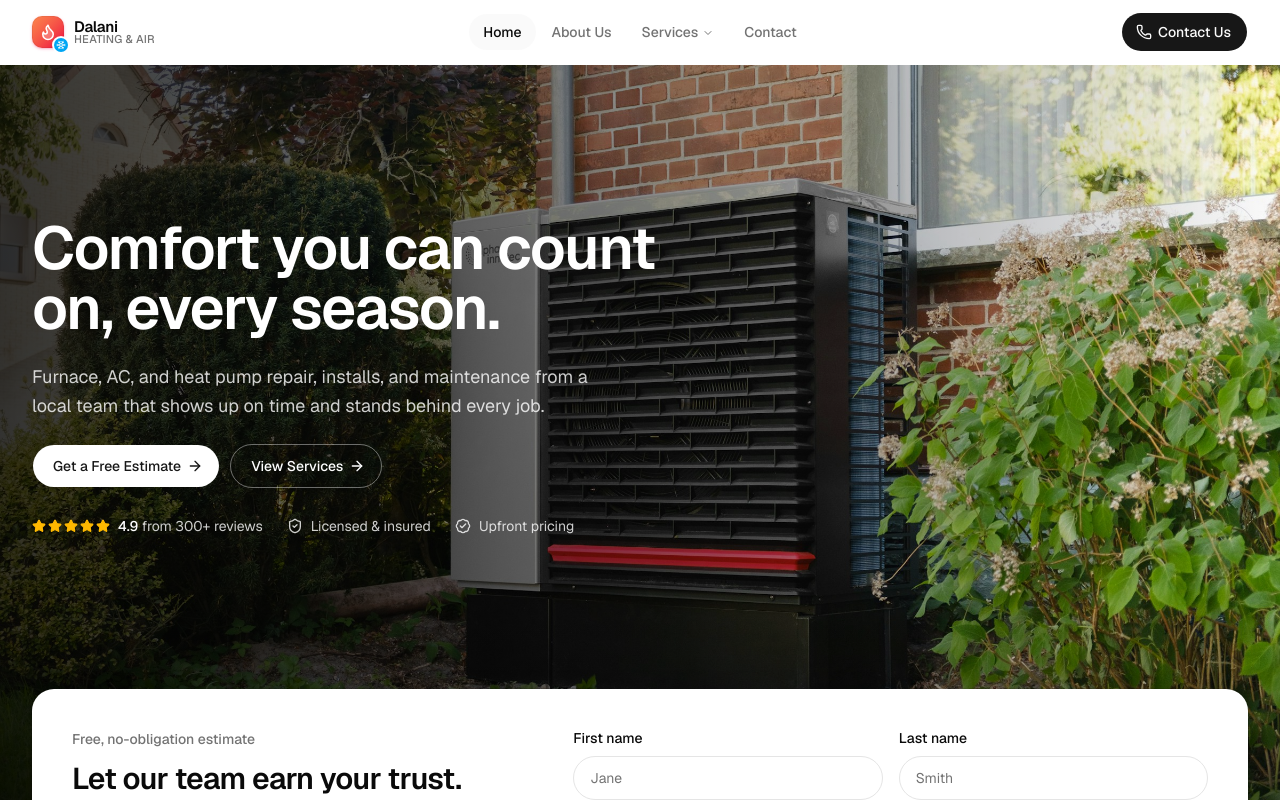
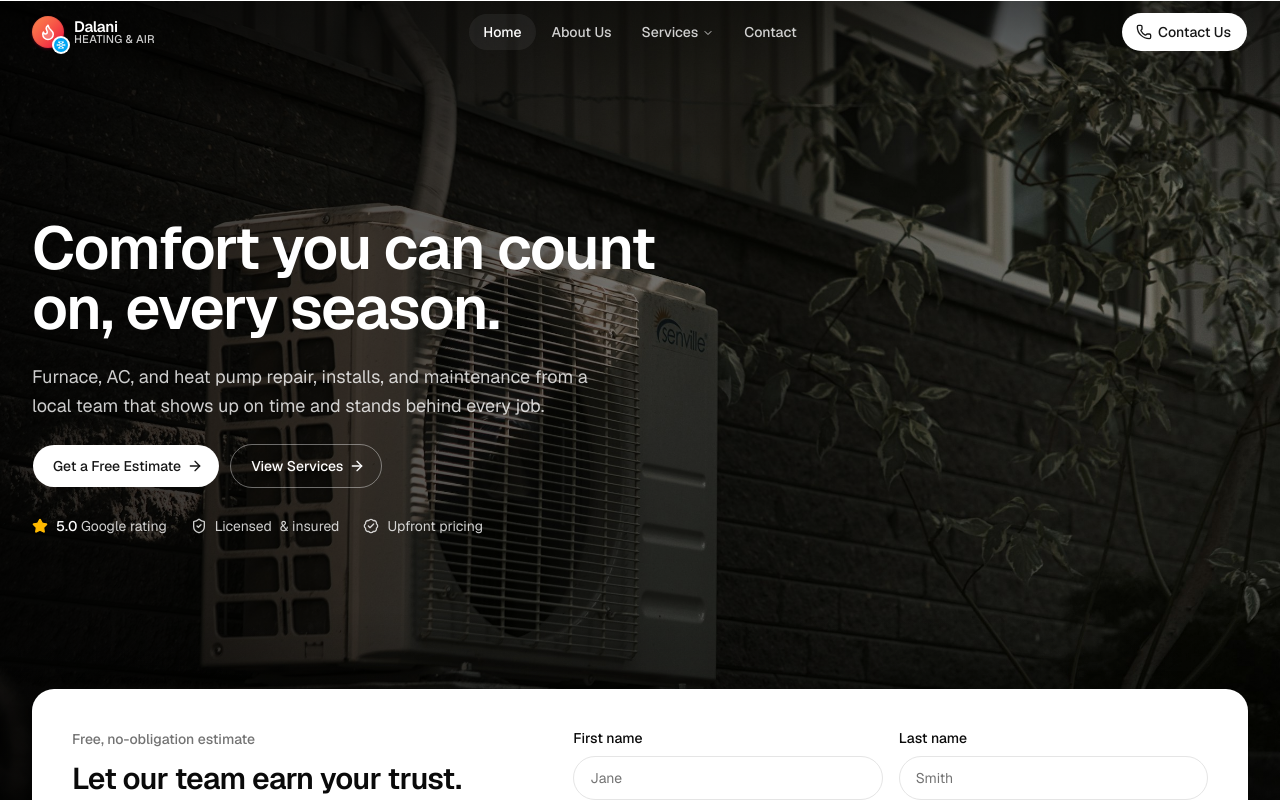
Before and after one commit to joshlaraa/dalani-heating-and-air, a Next.js app: page / in a window 1280 px wide. Shown: the top 800 px of the page. Built offline with nearby package versions, Linux system fonts and the light colour scheme.

Commit message:
style: updated navbar transparent background and icon colors

```diff
--- a/src/app/globals.css
+++ b/src/app/globals.css
@@ -130,6 +130,13 @@
   body {
     @apply bg-background text-foreground;
   }
+  [data-slot="site-header"][data-transparent="true"] {
+    --foreground: oklch(1 0 0);
+    --muted-foreground: oklch(1 0 0 / 80%);
+    --muted: oklch(1 0 0 / 12%);
+    --primary: oklch(1 0 0);
+    --primary-foreground: oklch(0.205 0 0);
+  }
   html {
     @apply font-sans;
     -webkit-tap-highlight-color: transparent;
--- a/src/components/estimate-form.tsx
+++ b/src/components/estimate-form.tsx
@@ -116,7 +116,7 @@ export function EstimateForm() {
             name="phone"
             type="tel"
             autoComplete="tel"
-            placeholder="(555) 123-4567"
+            placeholder="(760) 783-9401"
             required
             className={controlStyle}
           />
--- a/src/components/hero.tsx
+++ b/src/components/hero.tsx
@@ -7,7 +7,7 @@ import { ArrowRight, BadgeCheck, Clock, ShieldCheck, Star } from "lucide-react"
 import { EstimateForm } from "@/components/estimate-form"
 import { buttonVariants } from "@/components/ui/button"
 import { siteConfig } from "@/lib/site-config"
-import heroImage from "../../public/images/hero-heat-pump.jpg"
+import heroImage from "../../public/images/hero-ac-unit.jpg"
 
 const enterStyle =
   "animate-in fade-in slide-in-from-bottom-4 fill-mode-backwards duration-700 ease-[cubic-bezier(0.22,1,0.36,1)] motion-reduce:animate-none"
@@ -30,16 +30,23 @@ function CtaArrow() {
 
 export function Hero() {
   return (
-    <section aria-labelledby="hero-heading" className="relative pb-16 sm:pb-24">
-      <div className="relative isolate overflow-hidden bg-neutral-900">
+    <section
+      aria-labelledby="hero-heading"
+      className="relative -mt-16 pb-16 sm:pb-24"
+    >
+      <div className="relative isolate overflow-hidden bg-neutral-900 pt-16">
         <Image
           src={heroImage}
-          alt="Modern heat pump installed beside a brick home"
+          alt="Outdoor air conditioner unit mounted on a ledge beside a home"
           fill
           priority
           placeholder="blur"
           sizes="100vw"
-          className="-z-10 object-cover object-[62%_center] animate-in fade-in zoom-in-105 duration-[1400ms] ease-out motion-reduce:animate-none lg:object-center"
+          className="-z-10 object-cover object-[36%_center] animate-in fade-in zoom-in-105 duration-[1400ms] ease-out motion-reduce:animate-none lg:object-center"
+        />
+        <div
+          aria-hidden="true"
+          className="absolute inset-x-0 top-0 -z-10 h-40 bg-linear-to-b from-black/50 to-transparent"
         />
         <div
           aria-hidden="true"
@@ -108,32 +115,29 @@ export function Hero() {
             <ul
               className={cn(
                 enterStyle,
-                "flex flex-wrap items-center gap-x-6 gap-y-2.5 pt-1 text-sm text-white/80"
+                "flex items-center gap-x-3.5 pt-1 text-xs whitespace-nowrap text-white/80 sm:gap-x-6 sm:text-sm"
               )}
               style={enterDelay(340)}
             >
-              <li className="flex items-center gap-2">
-                <span className="flex items-center gap-0.5" aria-hidden="true">
-                  {Array.from({ length: 5 }, (_, index) => (
-                    <Star
-                      key={index}
-                      className="size-3.5 fill-amber-400 text-amber-400"
-                    />
-                  ))}
-                </span>
+              <li className="flex items-center gap-1.5 sm:gap-2">
+                <Star
+                  className="size-3.5 fill-amber-400 text-amber-400 sm:size-4"
+                  aria-hidden="true"
+                />
                 <span>
                   <span className="font-medium text-white">
                     {siteConfig.reviews.rating}
                   </span>{" "}
-                  from {siteConfig.reviews.count} reviews
+                  {siteConfig.reviews.source}
+                  <span className="max-[359px]:hidden"> rating</span>
                 </span>
               </li>
-              <li className="flex items-center gap-2">
-                <ShieldCheck className="size-4" aria-hidden="true" />
-                Licensed &amp; insured
+              <li className="flex items-center gap-1.5 sm:gap-2">
+                <ShieldCheck className="size-3.5 sm:size-4" aria-hidden="true" />
+                Licensed<span className="max-sm:hidden"> &amp; insured</span>
               </li>
-              <li className="flex items-center gap-2">
-                <BadgeCheck className="size-4" aria-hidden="true" />
+              <li className="flex items-center gap-1.5 sm:gap-2">
+                <BadgeCheck className="size-3.5 sm:size-4" aria-hidden="true" />
                 Upfront pricing
               </li>
             </ul>
--- a/src/components/logo.tsx
+++ b/src/components/logo.tsx
@@ -23,7 +23,7 @@ export function Logo({
         className
       )}
     >
-      <span className="relative flex size-8 items-center justify-center rounded-lg bg-linear-to-br from-brand-from to-brand-to text-white shadow-sm shadow-brand-to/25 ring-1 ring-black/5 ring-inset transition-transform duration-300 group-hover/logo:scale-105">
+      <span className="relative flex size-8 items-center justify-center rounded-full bg-linear-to-br from-brand-from to-brand-to text-white shadow-sm shadow-brand-to/25 ring-1 ring-black/5 ring-inset transition-transform duration-300 group-hover/logo:scale-105">
         <Icon className="size-4.5 fill-white/25" aria-hidden="true" />
         <span className="absolute -right-1 -bottom-1 flex size-3.5 items-center justify-center rounded-full bg-brand-frost text-white ring-2 ring-background">
           <Snowflake className="size-2.5" aria-hidden="true" />
@@ -33,7 +33,7 @@ export function Logo({
         <span className="font-heading text-[0.95rem] font-semibold tracking-tight">
           {siteConfig.shortName}
         </span>
-        <span className="text-[0.7rem] font-medium tracking-wide text-muted-foreground uppercase">
+        <span className="text-[0.7rem] font-medium tracking-wide text-muted-foreground uppercase transition-colors duration-500">
           {siteConfig.tagline}
         </span>
       </span>
--- a/src/components/site-header.tsx
+++ b/src/components/site-header.tsx
@@ -45,11 +45,15 @@ const topLevelItemStyle =
 
 export function SiteHeader() {
   const scrolled = useScrolled()
+  const pathname = usePathname()
+  const transparent = pathname === "/" && !scrolled
 
   return (
     <header
+      data-slot="site-header"
       data-scrolled={scrolled}
-      className="sticky top-0 z-40 w-full border-b border-transparent bg-background/80 backdrop-blur-xl transition-[border-color,box-shadow,background-color] duration-300 data-[scrolled=true]:border-border data-[scrolled=true]:bg-background/85 data-[scrolled=true]:shadow-[0_1px_12px_-4px_rgb(0_0_0/0.08)]"
+      data-transparent={transparent}
+      className="sticky top-0 z-40 w-full border-b border-transparent bg-background/80 text-foreground backdrop-blur-xl transition-[border-color,box-shadow,background-color,color,backdrop-filter] duration-500 ease-out data-[scrolled=true]:border-border data-[scrolled=true]:bg-background/85 data-[scrolled=true]:shadow-[0_1px_12px_-4px_rgb(0_0_0/0.08)] data-[transparent=true]:bg-transparent data-[transparent=true]:backdrop-blur-none"
     >
       <a
         href="#main"
--- a/src/lib/site-config.ts
+++ b/src/lib/site-config.ts
@@ -29,15 +29,16 @@ export const siteConfig = {
   tagline: "Heating & Air",
   logoIcon: Flame,
   phone: {
-    display: "(555) 123-4567",
+    display: "(760) 783-9401",
     href: "tel:+15551234567",
   },
   email: "hello@dalaniheating.com",
   serviceArea: "Serving all of San Diego County",
   estimateHref: "/free-estimate",
   reviews: {
-    rating: "4.9",
+    rating: "5.0",
     count: "300+",
+    source: "Google",
   },
 }
 
```
Also changed, not shown: public/images/hero-ac-unit.jpg (added), public/images/hero-heat-pump.jpg (deleted).
